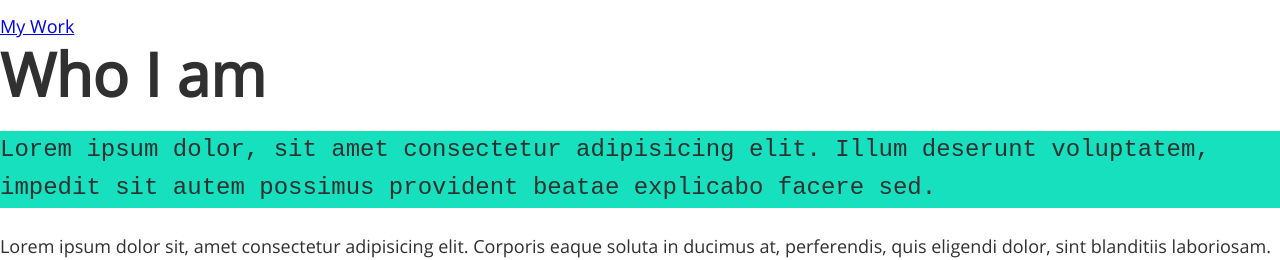
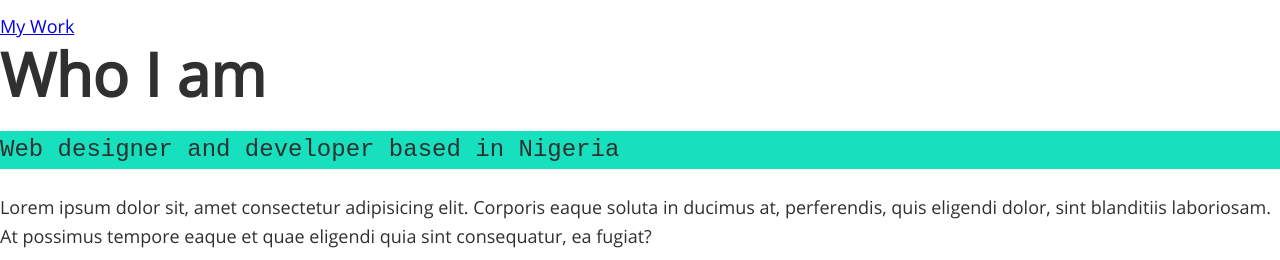
Before and after one commit to derek-dv/derek.github.io, a plain HTML site: page index.html in a window 1280 px wide. Shown: the part 1540-1800 px from the top of the page. Drawn offline with Linux system fonts and the light colour scheme; a web font is replaced by a local one.

Commit message:
Some editing done

```diff
--- a/index.html
+++ b/index.html
@@ -77,13 +77,10 @@
       </section>
 
       <!-- About me section -->
-
       <section class="about" id="about">
         <h2 class="section__title section__title--about">Who I am</h2>
         <p class="section__subtitle section__subtitle--about">
-          Lorem ipsum dolor, sit amet consectetur adipisicing elit. Illum
-          deserunt voluptatem, impedit sit autem possimus provident beatae
-          explicabo facere sed.
+          Web designer and developer based in Nigeria
         </p>
         <div class="about__body">
           <p>
```
